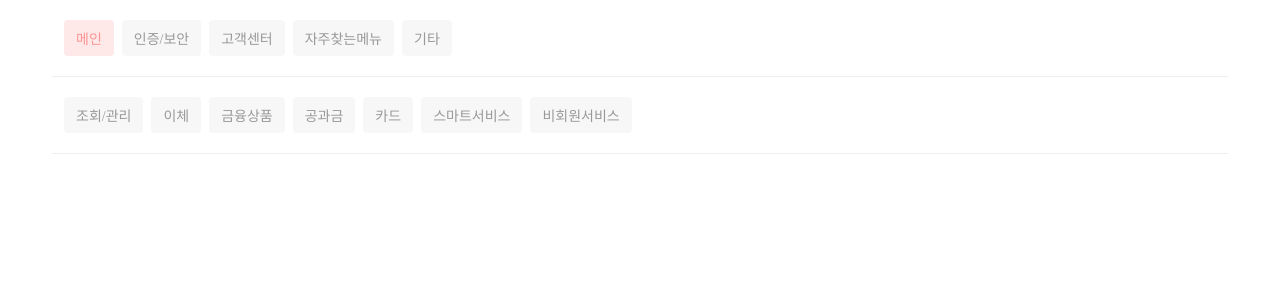
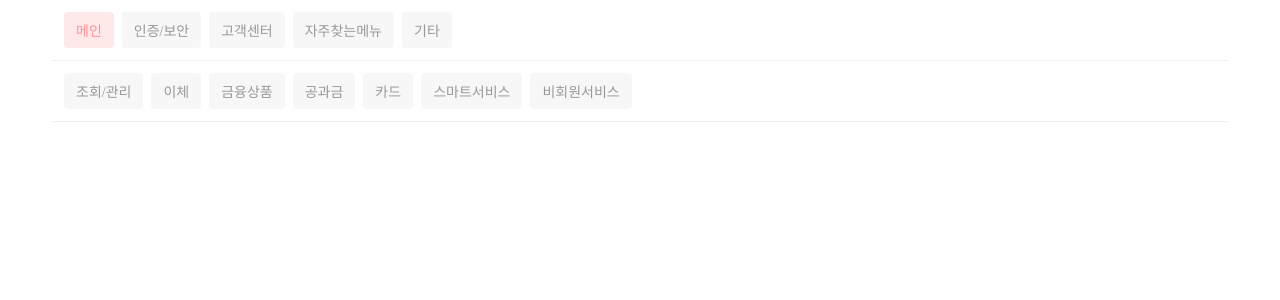
Before and after one commit to hayoung-jeremy/study-redux-2, a React (Create React App) app: page / in a window 1280 px wide. Shown: the top 300 px of the page. Built offline with nearby package versions, Linux system fonts and the light colour scheme.

Commit message:
seperating click function

```diff
--- a/src/assets/css/style.css
+++ b/src/assets/css/style.css
@@ -149,7 +149,7 @@ aside {
 /* ---------- common ---------- */
 /* container */
 .default-container {
-  padding: 20px 12px;
+  padding: 12px;
   border-bottom: 1px solid #eee;
 }
 .default-container.middle {
--- a/src/components/DataD1List.js
+++ b/src/components/DataD1List.js
@@ -6,10 +6,14 @@ const DataD1List = ({ KJ_SB }) => {
   const [clickedItem, setClickedItem] = useState(0);
 
   const ListItems = ({ index, value }) => {
+    const onClickItem = () => {
+      console.log(index);
+      setClickedItem(index);
+    };
     return (
       <li
         className={`btn ${clickedItem === index ? "btn-clicked" : ""}`}
-        onClick={() => setClickedItem(index)}
+        onClick={onClickItem}
       >
         <Link>{value}</Link>
       </li>
```
